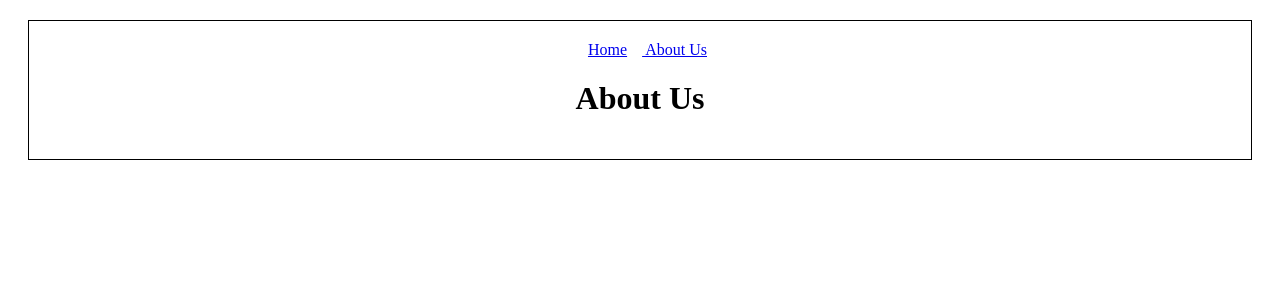
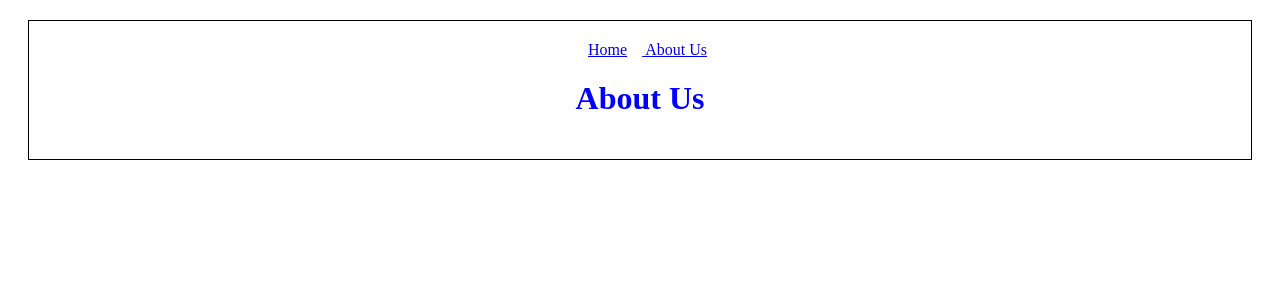
Before and after one commit to amity/soph-iest, a Next.js app: page /about in a window 1280 px wide. Shown: the top 300 px of the page. Built offline with nearby package versions, Linux system fonts and the light colour scheme.

Commit message:
new pages refactor w/ css

```diff
--- /dev/null
+++ b/components/About.js
@@ -0,0 +1,5 @@
+export default () => (
+  <p>
+    <h1>About Us</h1>
+  </p>
+);
--- a/pages/about.js
+++ b/pages/about.js
@@ -1,9 +1,10 @@
 import Layout from "../components/Layout";
+import About from "../components/About";
+
+import "../scss/app.scss";
 
 export default () => (
   <Layout>
-    <p>
-      <h1>About Us</h1>
-    </p>
+    <About />
   </Layout>
 );
--- a/pages/index.js
+++ b/pages/index.js
@@ -1,5 +1,7 @@
 import Layout from "../components/Layout";
 import Home from "../components/Home";
+
+import "../scss/app.scss";
 
 export default () => (
   <Layout>
--- a/scss/app.scss
+++ b/scss/app.scss
@@ -1,3 +1,7 @@
 @import "./avenir.css";
 @import "./fontello.css";
 @import "./variables";
+
+p {
+  color: blue;
+}
```
